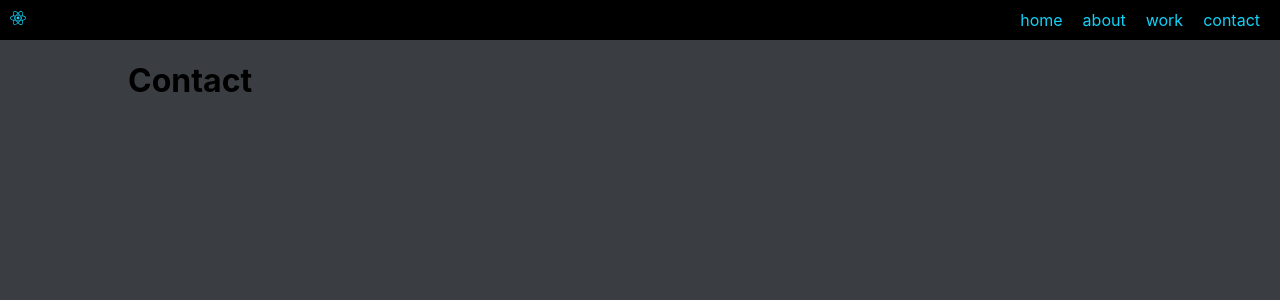
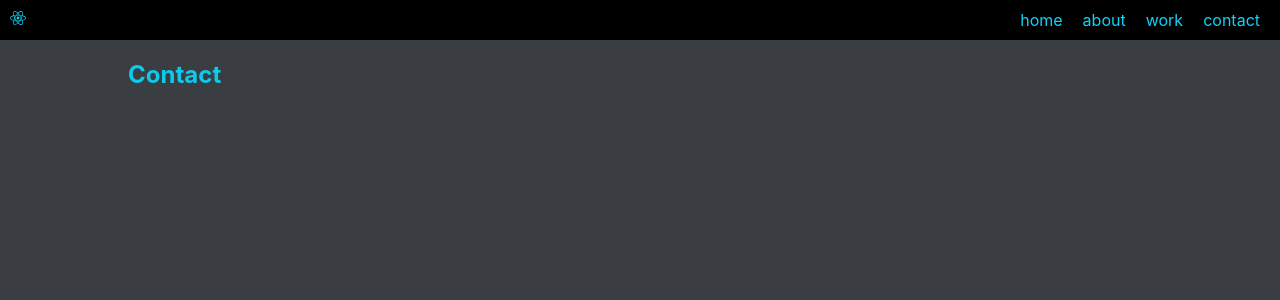
Before and after one commit to arcinjuan/juanswork, a React (Create React App) app in the folder react-work/: page /contact in a window 1280 px wide. Shown: the top 300 px of the page. Built offline with nearby package versions, Linux system fonts and the light colour scheme; a web font is replaced by a local one.

Commit message:
adjusted transitions of homepage animations

```diff
--- a/react-work/src/pages/About.js
+++ b/react-work/src/pages/About.js
@@ -3,7 +3,7 @@ import React from 'react';
 function About() {
   return (
     <div className="page">
-      <h1>About</h1>
+      <h2>About</h2>
     </div>
   );
 }
--- a/react-work/src/pages/Contact.js
+++ b/react-work/src/pages/Contact.js
@@ -3,7 +3,7 @@ import React from 'react';
 function Contact() {
   return (
     <div className="page">
-      <h1>Contact</h1>
+      <h2>Contact</h2>
     </div>
   );
 }
--- a/react-work/src/pages/Home.js
+++ b/react-work/src/pages/Home.js
@@ -72,7 +72,7 @@ const Tagline = styled.div`
   font-family: 'Covered By Your Grace',cursive;
   margin-top: 14px;
   animation-name: ${taglineFade};
-  animation-duration: 7s;
+  animation-duration: 6s;
   animation-timing-function: ease;
   animation-delay: 0s;
   animation-iteration-count: 1;
--- a/react-work/src/pages/Work.js
+++ b/react-work/src/pages/Work.js
@@ -3,7 +3,7 @@ import React from 'react';
 function Work() {
   return (
     <div className="page">
-      <h1>Work</h1>
+      <h2>Work</h2>
     </div>
   );
 }
--- a/react-work/src/styles/pages.css
+++ b/react-work/src/styles/pages.css
@@ -42,3 +42,7 @@ video{
   min-height: 100%;
   z-index: 0;
 }
+
+h2{
+	color: #0ec9ec;
+}
```
